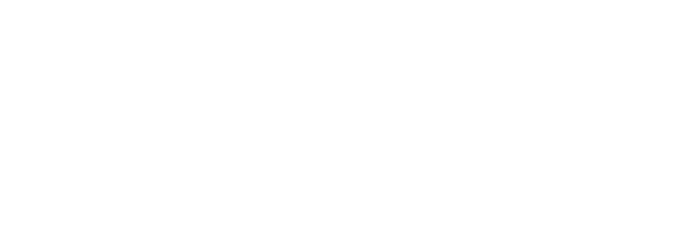
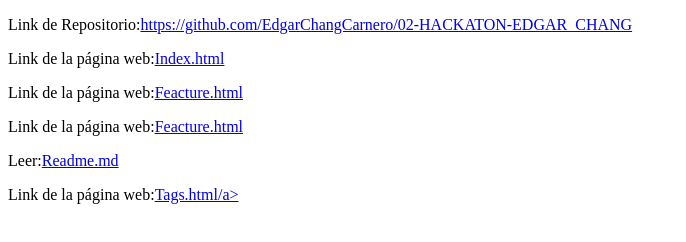
Before and after one commit to EdgarChangCarnero/02-HACKATON-EDGAR_CHANG, a plain HTML site: page index.html in a window 1280 px wide. Shown: the whole page, without its empty margins (0-686 px from the left). Drawn offline with Linux system fonts and the light colour scheme.

Commit message:
versión final

```diff
--- a/index.html
+++ b/index.html
@@ -1,12 +1,37 @@
 <!DOCTYPE html>
 <html lang="en">
+
 <head>
     <meta charset="UTF-8">
     <meta http-equiv="X-UA-Compatible" content="IE=edge">
     <meta name="viewport" content="width=device-width, initial-scale=1.0">
     <title>Document</title>
 </head>
+
 <body>
+    <p>
+        Link de Repositorio:<a
+            href="https://github.com/EdgarChangCarnero/02-HACKATON-EDGAR_CHANG">https://github.com/EdgarChangCarnero/02-HACKATON-EDGAR_CHANG</a>
+    </p>
+    <p>
+        Link de la página web:<a href="https://edgarchangcarnero.github.io/02-HACKATON-EDGAR_CHANG/">Index.html</a>
+    </p>
+    <p>
+        Link de la página web:<a
+            href="https://edgarchangcarnero.github.io/02-HACKATON-EDGAR_CHANG/feacture.html">Feacture.html</a>
+    </p>
+    <p>
+        Link de la página web:<a
+            href="https://edgarchangcarnero.github.io/02-HACKATON-EDGAR_CHANG/feacture.html">Feacture.html</a>
+    </p>
+    <p>
+        Leer:<a href="https://edgarchangcarnero.github.io/02-HACKATON-EDGAR_CHANG/readme.md">Readme.md</a>
+    </p>
+    <p>
+        Link de la página web:<a
+            href="https://edgarchangcarnero.github.io/02-HACKATON-EDGAR_CHANG/tags.html">Tags.html/a>
+    </p>
 
 </body>
+
 </html>
```
Also changed, not shown: feacture.html (+9 -5 lines), tags.html (+14 -6 lines).
